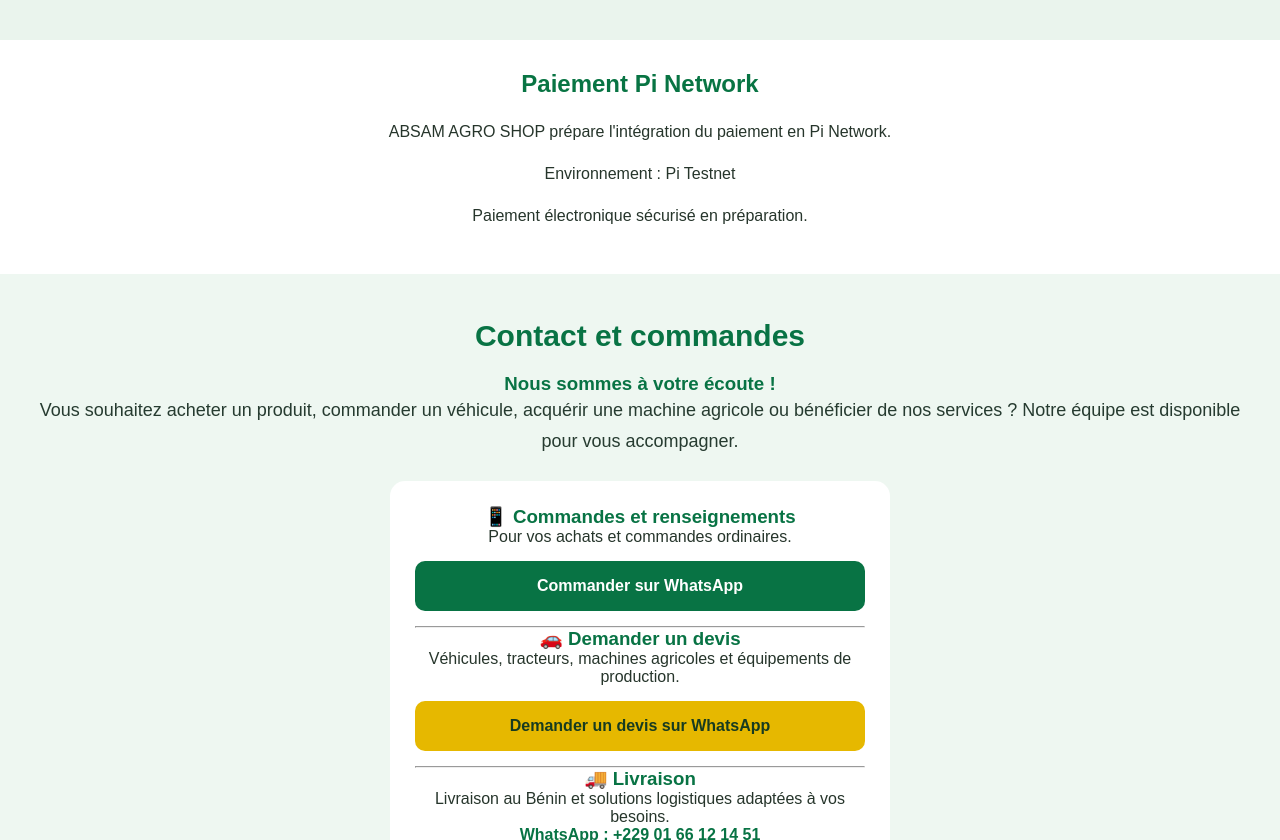
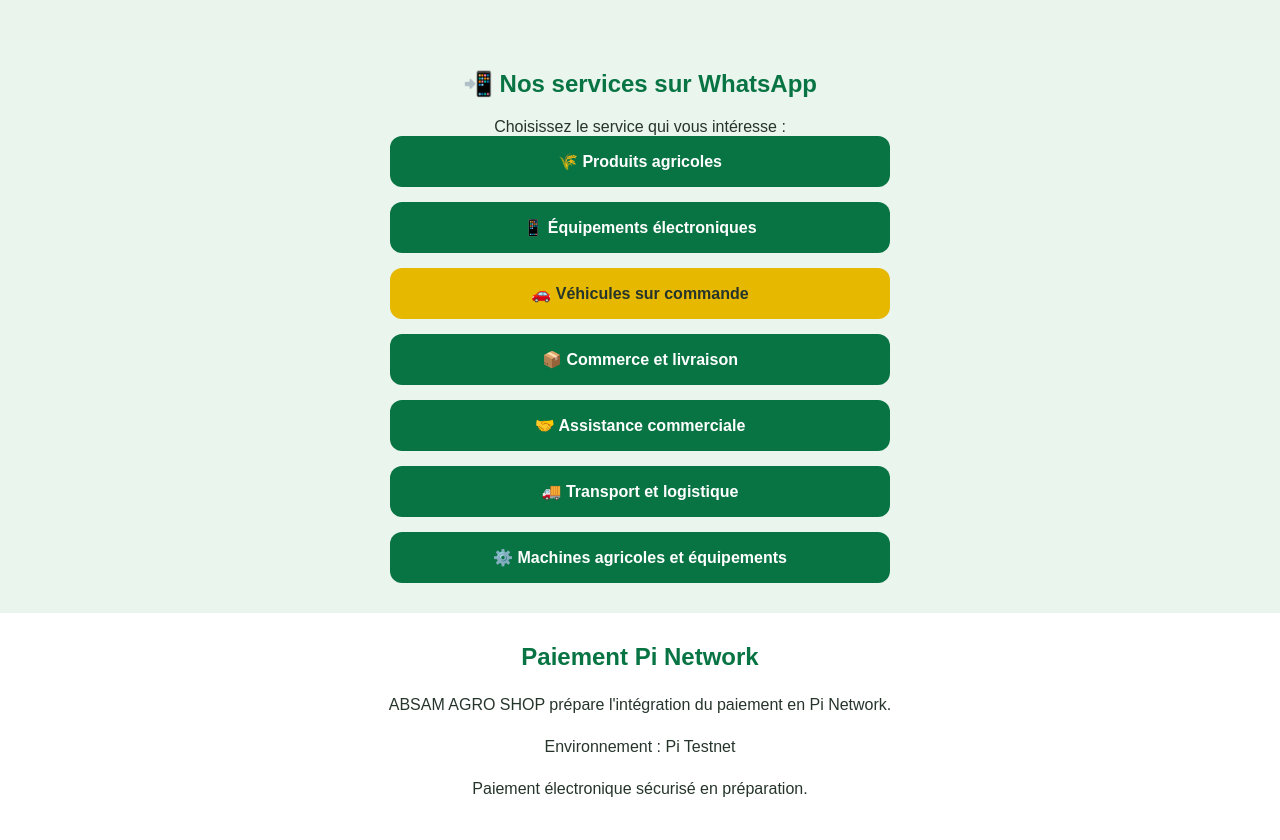
Before and after one commit to absamagroshop2/absam-agro-shop-testnet, a plain HTML site: page index.html in a window 1280 px wide. Shown: the part 4274-5114 px from the top of the page. Drawn offline with Linux system fonts and the light colour scheme.

Commit message:
Add WhatsApp services section to index.html
Added a new section for WhatsApp services with links to various agricultural and electronic services.

```diff
--- a/index.html
+++ b/index.html
@@ -258,7 +258,28 @@ style="width:100%;max-width:500px;border-radius:12px;">
 alt="Machines agricoles et équipements de production"
 class="service-image">
 </section>
+<section style="background:#eaf5ed;padding:30px 15px;text-align:center;">
+<h2 style="color:#087443;">📲 Nos services sur WhatsApp</h2>
+<p>Choisissez le service qui vous intéresse :</p>
 
+<div style="display:grid;gap:15px;max-width:500px;margin:auto;">
+
+<a href="https://wa.me/2290166121451?text=Je%20souhaite%20des%20informations%20sur%20les%20produits%20agricoles" style="background:#087443;color:white;padding:16px;border-radius:12px;text-decoration:none;font-weight:bold;">🌾 Produits agricoles</a>
+
+<a href="https://wa.me/2290166121451?text=Je%20souhaite%20des%20informations%20sur%20les%20equipements%20electroniques" style="background:#087443;color:white;padding:16px;border-radius:12px;text-decoration:none;font-weight:bold;">📱 Équipements électroniques</a>
+
+<a href="https://wa.me/2290166121451?text=Je%20souhaite%20un%20devis%20pour%20un%20vehicule" style="background:#e6b800;color:#26352b;padding:16px;border-radius:12px;text-decoration:none;font-weight:bold;">🚗 Véhicules sur commande</a>
+
+<a href="https://wa.me/2290166121451?text=Je%20souhaite%20des%20informations%20sur%20le%20commerce%20et%20la%20livraison" style="background:#087443;color:white;padding:16px;border-radius:12px;text-decoration:none;font-weight:bold;">📦 Commerce et livraison</a>
+
+<a href="https://wa.me/2290166121451?text=Je%20souhaite%20une%20assistance%20commerciale" style="background:#087443;color:white;padding:16px;border-radius:12px;text-decoration:none;font-weight:bold;">🤝 Assistance commerciale</a>
+
+<a href="https://wa.me/2290166121451?text=Je%20souhaite%20des%20informations%20sur%20le%20transport%20et%20la%20logistique" style="background:#087443;color:white;padding:16px;border-radius:12px;text-decoration:none;font-weight:bold;">🚚 Transport et logistique</a>
+
+<a href="https://wa.me/2290166121451?text=Je%20souhaite%20un%20devis%20pour%20des%20machines%20agricoles" style="background:#087443;color:white;padding:16px;border-radius:12px;text-decoration:none;font-weight:bold;">⚙️ Machines agricoles et équipements</a>
+
+</div>
+</section>
 <section class="payment">
   <h2>Paiement Pi Network</h2>
   <p>
```
